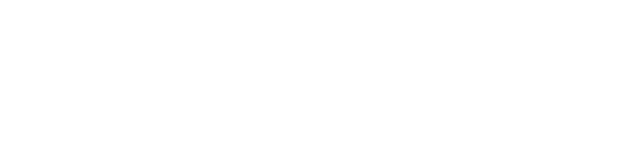
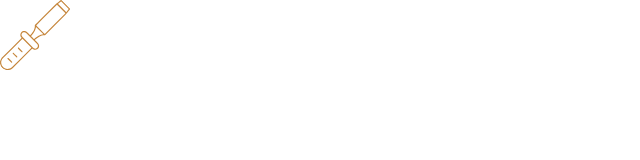
Before and after one commit to Crazz2424/Designs-by-Pugh, a plain HTML site: page index.html in a window 1280 px wide. Shown: the whole page, without its empty margins (0-640 px from the left). Drawn offline with Linux system fonts and the light colour scheme.

Commit message:
icon component

```diff
--- a/css/styles.css
+++ b/css/styles.css
@@ -90,3 +90,14 @@ p {
         padding-left: 0;
     }
 }
+
+/* Icons */
+.icon {
+    width: 70px;
+    height: 70px;
+
+}
+
+.icon--primary {
+    fill: var(--color-primary);
+}
--- a/index.html
+++ b/index.html
@@ -12,6 +12,8 @@
     <link rel="stylesheet" href="css/styles.css" />
 </head>
 <body>
-
+    <svg class="icon icon--primary">
+        <use xlink:href="images/sprite.svg#chisel"></use>
+    </svg>
 </body>
 </html>
```
Also changed, not shown: components/icons.html (added, +3 -0 lines), images/Designs_Pugh_LogoSM2.jpg (added), images/sprite.svg (added).
